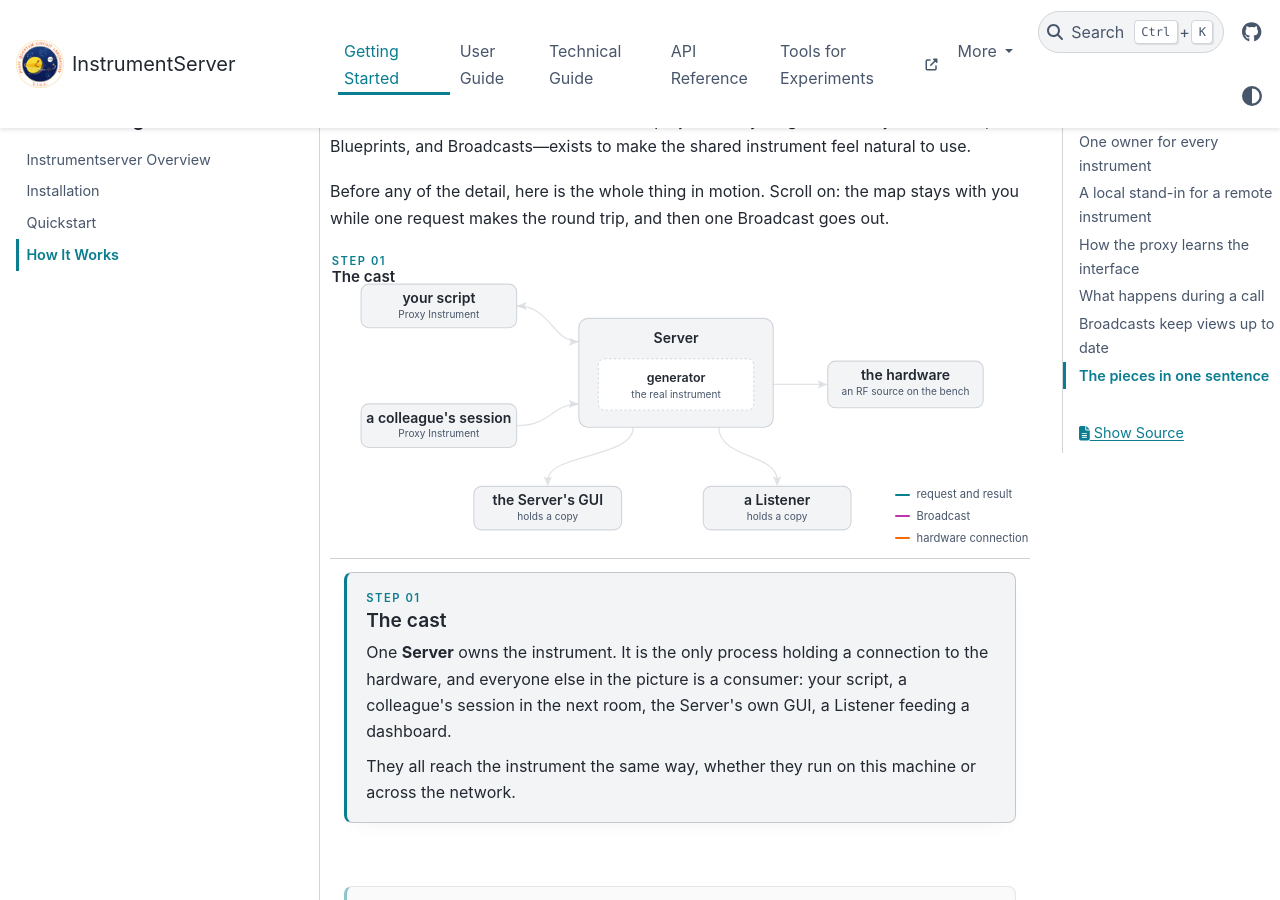
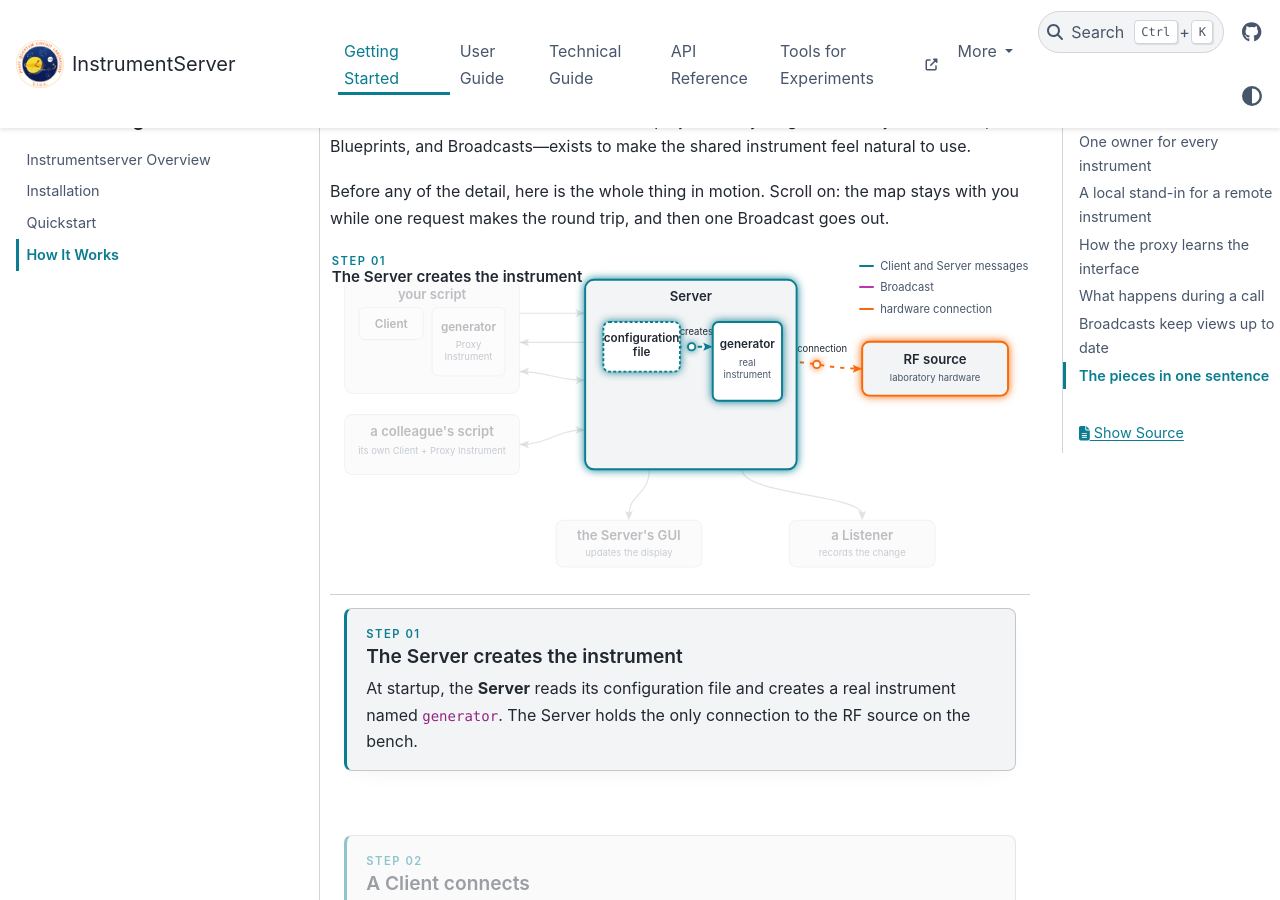
Before and after one commit to toolsforexperiments/instrumentserver, a Sphinx documentation site: the page built from docs/getting_started/how_it_works.md, in a window 1280 px wide and 900 px high, scrolled down 264 px. Built offline with Sphinx 7.4.7 and the PyData theme 0.15.4, drawn with Linux system fonts in a browser that asks for light colours; some of the changed text lies outside the part shown.

Commit message:
First pass at diagram

```diff
--- a/docs/_static/animations/request_flow.html
+++ b/docs/_static/animations/request_flow.html
@@ -12,8 +12,9 @@
   fully labelled) with JavaScript off; the script only lights nodes and moves
   comets as you scroll.
 
-  The six captions are "steps", never "stations": Station means the QCoDeS
-  Station on this site, and this page talks about that one.
+  The eight captions are "steps", never "stations". The conceptual map treats
+  the Server as the home of its instruments and leaves the internal QCoDeS
+  Station object for the Technical Guide.
 -->
 
 <div class="isflow" id="isflow">
@@ -21,57 +22,78 @@
   <div class="isflow-stage">
     <div class="isflow-hud">
       <span class="isflow-hud-no" id="isflow-hud-no">Step 01</span>
-      <span class="isflow-hud-title" id="isflow-hud-title">The cast</span>
+      <span class="isflow-hud-title" id="isflow-hud-title">The Server creates the instrument</span>
     </div>
 
-    <svg class="isflow-map" viewBox="0 0 900 360" role="img"
+    <svg class="isflow-map" viewBox="0 0 960 430" role="img"
          aria-labelledby="isflow-map-title isflow-map-desc">
-      <title id="isflow-map-title">One Server, its instrument, and four consumers</title>
-      <desc id="isflow-map-desc">A map of a running instrumentserver setup. In the
-        middle, the Server holds the real generator instrument and is the only thing
-        connected to the hardware. On the left, your script and a colleague's session
-        each hold a Proxy Instrument and send requests to the Server. Below, the
-        Server's GUI and a Listener receive Broadcasts from the Server.</desc>
+      <title id="isflow-map-title">How a configured instrument becomes a shared remote instrument</title>
+      <desc id="isflow-map-desc">The Server reads a configuration file, creates the
+        real generator instrument, and connects it to an RF source. Your script connects
+        through a Client and builds a Proxy Instrument from a Blueprint. Calls travel
+        through the Client to the Server, results return to the requesting Client, and
+        Broadcasts update the Server GUI and a Listener. A colleague's Client reaches
+        the same server-side instrument.</desc>
 
       <!-- ---------------- edges (drawn first, under the boxes) ---------------- -->
       <g class="isflow-edges">
+        <path id="isflow-edge-connect" class="isflow-edge kind-req"
+              d="M260,66 C300,66 310,66 350,66" />
+        <path class="isflow-arrow kind-req" data-arrow="connect-fwd"
+              d="M350,66 l-13,-5.5 l2.5,5.5 l-2.5,5.5 z" />
+        <text id="isflow-label-connect" class="isflow-edge-label" x="305" y="51"
+              text-anchor="middle">connects</text>
+
+        <path id="isflow-edge-blueprint" class="isflow-edge kind-req"
+              d="M350,106 C310,106 300,106 260,106" />
+        <path class="isflow-arrow kind-req" data-arrow="blueprint-back"
+              d="M260,106 l13,-5.5 l-2.5,5.5 l2.5,5.5 z" />
+        <text id="isflow-label-blueprint" class="isflow-edge-label" x="305" y="95"
+              text-anchor="middle">Blueprint</text>
+
         <path id="isflow-edge-req" class="isflow-edge kind-req"
-              d="M240,54 C285,54 285,100 320,100" />
+              d="M260,146 C300,146 310,158 350,158" />
         <path class="isflow-arrow kind-req" data-arrow="req-fwd"
-              d="M320,100 l-13,-5.5 l2.5,5.5 l-2.5,5.5 z" />
+              d="M350,158 l-13,-5.5 l2.5,5.5 l-2.5,5.5 z" />
         <path class="isflow-arrow kind-req" data-arrow="req-back"
-              d="M240,54 l13,-5.5 l-2.5,5.5 l2.5,5.5 z" />
-        <text id="isflow-label-req" class="isflow-edge-label" x="256" y="24"
-              text-anchor="start">request</text>
+              d="M260,146 l13,-5.5 l-2.5,5.5 l2.5,5.5 z" />
+        <text id="isflow-label-req" class="isflow-edge-label" x="303" y="176"
+              text-anchor="middle">request / result</text>
 
         <path id="isflow-edge-col" class="isflow-edge kind-req"
-              d="M240,208 C285,208 285,180 320,180" />
+              d="M260,246 C300,246 310,226 350,226" />
         <path class="isflow-arrow kind-req" data-arrow="col-fwd"
-              d="M320,180 l-13,-5.5 l2.5,5.5 l-2.5,5.5 z" />
-        <text id="isflow-label-col" class="isflow-edge-label" x="256" y="234"
-              text-anchor="start">requests</text>
+              d="M350,226 l-13,-5.5 l2.5,5.5 l-2.5,5.5 z" />
+        <path class="isflow-arrow kind-req" data-arrow="col-back"
+              d="M260,246 l13,-5.5 l-2.5,5.5 l2.5,5.5 z" />
+        <text id="isflow-label-col" class="isflow-edge-label" x="300" y="267"
+              text-anchor="middle">same Server</text>
 
-        <path id="isflow-edge-hw" class="isflow-edge kind-hw" d="M545,155 L632,155" />
+        <path id="isflow-edge-hw" class="isflow-edge kind-hw"
+              d="M620,132 C665,132 680,142 730,142" />
         <path class="isflow-arrow kind-hw" data-arrow="hw-fwd"
-              d="M640,155 l-13,-5.5 l2.5,5.5 l-2.5,5.5 z" />
-        <text id="isflow-label-hw" class="isflow-edge-label" x="740" y="112"
-              text-anchor="middle">the only connection</text>
+              d="M730,142 l-13,-5.5 l2.5,5.5 l-2.5,5.5 z" />
+        <text id="isflow-label-hw" class="isflow-edge-label" x="675" y="119"
+              text-anchor="middle">connection</text>
 
         <path id="isflow-edge-gui" class="isflow-edge kind-cast"
-              d="M390,210 C390,250 280,244 280,278" />
+              d="M438,280 C438,315 410,315 410,342" />
         <path class="isflow-arrow kind-cast" data-arrow="gui-fwd"
-              d="M280,286 l-5.5,-13 l5.5,2.5 l5.5,-2.5 z" />
-        <text id="isflow-label-gui" class="isflow-edge-label" x="306" y="250"
+              d="M410,350 l-5.5,-13 l5.5,2.5 l5.5,-2.5 z" />
+        <text id="isflow-label-gui" class="isflow-edge-label" x="402" y="321"
               text-anchor="end">Broadcast</text>
 
         <path id="isflow-edge-lst" class="isflow-edge kind-cast"
-              d="M500,210 C500,250 575,244 575,278" />
+              d="M565,280 C565,315 730,315 730,342" />
         <path class="isflow-arrow kind-cast" data-arrow="lst-fwd"
-              d="M575,286 l-5.5,-13 l5.5,2.5 l5.5,-2.5 z" />
-        <text id="isflow-label-lst" class="isflow-edge-label" x="566" y="250"
-              text-anchor="start">Broadcast</text>
+              d="M730,350 l-5.5,-13 l5.5,2.5 l5.5,-2.5 z" />
+        <text id="isflow-label-lst" class="isflow-edge-label" x="648" y="321"
+              text-anchor="middle">Broadcast</text>
 
+        <circle class="isflow-comet kind-req" data-comet="connect" r="5" />
+        <circle class="isflow-comet kind-req" data-comet="blueprint" r="5" />
         <circle class="isflow-comet kind-req" data-comet="req" r="5" />
+        <circle class="isflow-comet kind-req" data-comet="col" r="5" />
         <circle class="isflow-comet kind-hw" data-comet="hw" r="5" />
         <circle class="isflow-comet kind-cast" data-comet="gui" r="5" />
         <circle class="isflow-comet kind-cast" data-comet="lst" r="5" />
@@ -79,46 +101,79 @@
 
       <!-- ---------------- nodes ---------------- -->
       <g class="isflow-node kind-client" data-node="script">
-        <rect class="isflow-box" x="40" y="26" width="200" height="56" rx="10" />
-        <text class="isflow-t1" x="140" y="50" text-anchor="middle">your script</text>
-        <text class="isflow-t2" x="140" y="69" text-anchor="middle">Proxy Instrument</text>
+        <rect class="isflow-box isflow-shell" x="20" y="20" width="240" height="156" rx="12" />
+        <text class="isflow-t1" x="140" y="46" text-anchor="middle">your script</text>
+      </g>
+
+      <g class="isflow-node kind-client" data-node="client">
+        <rect class="isflow-box isflow-chip" x="40" y="58" width="88" height="44" rx="8" />
+        <text class="isflow-t1 small" x="84" y="86" text-anchor="middle">Client</text>
+      </g>
+
+      <g class="isflow-node kind-client" data-node="proxy">
+        <rect class="isflow-box isflow-chip" x="140" y="58" width="100" height="94" rx="8" />
+        <text class="isflow-t1 small" x="190" y="91" text-anchor="middle">generator</text>
+        <text class="isflow-t2" x="190" y="113" text-anchor="middle">Proxy</text>
+        <text class="isflow-t2" x="190" y="130" text-anchor="middle">Instrument</text>
       </g>
 
       <g class="isflow-node kind-client" data-node="colleague">
-        <rect class="isflow-box" x="40" y="180" width="200" height="56" rx="10" />
-        <text class="isflow-t1" x="140" y="204" text-anchor="middle">a colleague's session</text>
-        <text class="isflow-t2" x="140" y="223" text-anchor="middle">Proxy Instrument</text>
+        <rect class="isflow-box" x="20" y="205" width="240" height="82" rx="10" />
+        <text class="isflow-t1" x="140" y="235" text-anchor="middle">a colleague's script</text>
+        <text class="isflow-t2" x="140" y="259" text-anchor="middle">its own Client + Proxy Instrument</text>
       </g>
 
       <g class="isflow-node kind-server" data-node="server">
-        <rect class="isflow-box" x="320" y="70" width="250" height="140" rx="12" />
-        <text class="isflow-t1" x="445" y="102" text-anchor="middle">Server</text>
-        <rect class="isflow-chip" x="345" y="122" width="200" height="66" rx="8" />
-        <text class="isflow-t1 small" x="445" y="152" text-anchor="middle">generator</text>
-        <text class="isflow-t2" x="445" y="172" text-anchor="middle">the real instrument</text>
+        <rect class="isflow-box isflow-shell" x="350" y="20" width="290" height="260" rx="12" />
+        <text class="isflow-t1" x="495" y="49" text-anchor="middle">Server</text>
+      </g>
+
+      <!-- This edge belongs inside the Server, so it sits above the Server's
+           background but below the two boxes it connects. -->
+      <g class="isflow-edges">
+        <path id="isflow-edge-create" class="isflow-edge kind-req"
+              d="M480,112 L517,112" />
+        <path class="isflow-arrow kind-req" data-arrow="create-fwd"
+              d="M525,112 l-13,-5.5 l2.5,5.5 l-2.5,5.5 z" />
+        <text id="isflow-label-create" class="isflow-edge-label" x="502.5" y="96"
+              text-anchor="middle">creates</text>
+        <circle class="isflow-comet kind-req" data-comet="create" r="5" />
+      </g>
+
+      <g class="isflow-node kind-config" data-node="config">
+        <rect class="isflow-box isflow-chip" x="375" y="78" width="105" height="68" rx="8" />
+        <text class="isflow-t1 small" x="427.5" y="105" text-anchor="middle">configuration</text>
+        <text class="isflow-t1 small" x="427.5" y="125" text-anchor="middle">file</text>
+      </g>
+
+      <g class="isflow-node kind-server" data-node="instrument">
+        <rect class="isflow-box isflow-chip" x="525" y="78" width="95" height="108" rx="8" />
+        <text class="isflow-t1 small" x="572.5" y="113" text-anchor="middle">generator</text>
+        <text class="isflow-t2" x="572.5" y="138" text-anchor="middle">real</text>
+        <text class="isflow-t2" x="572.5" y="155" text-anchor="middle">instrument</text>
       </g>
 
       <g class="isflow-node kind-hw" data-node="hardware">
-        <rect class="isflow-box" x="640" y="125" width="200" height="60" rx="10" />
-        <text class="isflow-t1" x="740" y="149" text-anchor="middle">the hardware</text>
-        <text class="isflow-t2" x="740" y="168" text-anchor="middle">an RF source on the bench</text>
+        <rect class="isflow-box" x="730" y="105" width="200" height="74" rx="10" />
+        <text class="isflow-t1" x="830" y="135" text-anchor="middle">RF source</text>
+        <text class="isflow-t2" x="830" y="159" text-anchor="middle">laboratory hardware</text>
       </g>
 
       <g class="isflow-node kind-watcher" data-node="gui">
-        <rect class="isflow-box" x="185" y="286" width="190" height="56" rx="10" />
-        <text class="isflow-t1" x="280" y="310" text-anchor="middle">the Server's GUI</text>
-        <text class="isflow-t2" x="280" y="329" text-anchor="middle">holds a copy</text>
+        <rect class="isflow-box" x="310" y="350" width="200" height="64" rx="10" />
+        <text class="isflow-t1" x="410" y="377" text-anchor="middle">the Server's GUI</text>
+        <text class="isflow-t2" x="410" y="399" text-anchor="middle">updates the display</text>
       </g>
 
       <g class="isflow-node kind-watcher" data-node="listener">
-        <rect class="isflow-box" x="480" y="286" width="190" height="56" rx="10" />
-        <text class="isflow-t1" x="575" y="310" text-anchor="middle">a Listener</text>
-        <text class="isflow-t2" x="575" y="329" text-anchor="middle">holds a copy</text>
+        <rect class="isflow-box" x="630" y="350" width="200" height="64" rx="10" />
+        <text class="isflow-t1" x="730" y="377" text-anchor="middle">a Listener</text>
+        <text class="isflow-t2" x="730" y="399" text-anchor="middle">records the change</text>
       </g>
     </svg>
 
     <div class="isflow-key" aria-hidden="true">
-      <span class="isflow-key-row"><i class="sw kind-req"></i>request and result</span>
+      <span class="isflow-key-row"><i class="sw kind-req"></i>Client and Server messages</span>
       <span class="isflow-key-row"><i class="sw kind-cast"></i>Broadcast</span>
       <span class="isflow-key-row"><i class="sw kind-hw"></i>hardware connection</span>
     </div>
@@ -128,65 +183,77 @@
     <li class="isflow-step" data-step="0">
       <div class="isflow-card">
         <p class="isflow-num">Step 01</p>
-        <h3>The cast</h3>
-        <p>One <strong>Server</strong> owns the instrument. It is the only process
-          holding a connection to the hardware, and everyone else in the picture is a
-          consumer: your script, a colleague's session in the next room, the Server's
-          own GUI, a Listener feeding a dashboard.</p>
-        <p>They all reach the instrument the same way, whether they run on this machine
-          or across the network.</p>
+        <h3>The Server creates the instrument</h3>
+        <p>At startup, the <strong>Server</strong> reads its configuration file and
+          creates a real instrument named <code>generator</code>. The Server holds the
+          only connection to the RF source on the bench.</p>
       </div>
     </li>
 
     <li class="isflow-step" data-step="1">
       <div class="isflow-card">
         <p class="isflow-num">Step 02</p>
-        <h3>You make a request</h3>
-        <p>You call <code>generator.frequency(5e9)</code>. Your <code>generator</code>
-          is a <strong>Proxy Instrument</strong>, so nothing is set locally. The call is
-          packed into a request and sent to the Server.</p>
+        <h3>A Client connects</h3>
+        <p>Your script creates a <strong>Client</strong> and connects it to the Server.
+          Another Client can connect from a colleague's process on the same computer or
+          across the network.</p>
       </div>
     </li>
 
     <li class="isflow-step" data-step="2">
       <div class="isflow-card">
         <p class="isflow-num">Step 03</p>
-        <h3>The Server does the work</h3>
-        <p>The Server finds the real instrument, takes that instrument's lock, and runs
-          the set on the driver that owns the hardware connection.</p>
-        <p>While it holds the lock, nobody else's call to that instrument can interleave
-          with yours.</p>
+        <h3>The Client builds a Proxy</h3>
+        <p>You ask for <code>generator</code>. The Server sends back a
+          <strong>Blueprint</strong> describing its interface, and the Client uses that
+          description to build a local <strong>Proxy Instrument</strong>.</p>
       </div>
     </li>
 
     <li class="isflow-step" data-step="3">
       <div class="isflow-card">
         <p class="isflow-num">Step 04</p>
-        <h3>The answer comes back</h3>
-        <p>The result travels back to the client that asked, and only to that client.</p>
-        <p>Every get you make is this same round trip. That is why a Proxy is never
-          stale: it has no stored value to hand you, so it always goes and asks.</p>
+        <h3>You call the Proxy</h3>
+        <p>You call <code>generator.frequency(5e9)</code>. The Proxy passes the call to
+          the Client, which sends a request to the Server. Nothing is set locally.</p>
       </div>
     </li>
 
     <li class="isflow-step" data-step="4">
       <div class="isflow-card">
         <p class="isflow-num">Step 05</p>
-        <h3>The Server announces it</h3>
-        <p>The Server also announces the change to nobody in particular. That
-          announcement is a <strong>Broadcast</strong>: published once, delivered to
-          every subscriber.</p>
+        <h3>The Server runs the call</h3>
+        <p>The Server runs the set on the real <code>generator</code>, which communicates
+          with the RF source through the Server's hardware connection.</p>
       </div>
     </li>
 
     <li class="isflow-step" data-step="5">
       <div class="isflow-card">
         <p class="isflow-num">Step 06</p>
-        <h3>The watchers update</h3>
-        <p>The GUI redraws and the Listener records. They need the Broadcast because
-          they hold a copy of the value, and a copy can go stale.</p>
-        <p>Your colleague's session does not need it. It holds a Proxy, so the next time
-          it asks it gets the new value anyway.</p>
+        <h3>The Server returns the result</h3>
+        <p>The Server sends the result back to the Client that made the request, and
+          only to that Client. The Proxy call completes.</p>
+      </div>
+    </li>
+
+    <li class="isflow-step" data-step="6">
+      <div class="isflow-card">
+        <p class="isflow-num">Step 07</p>
+        <h3>The Server publishes a Broadcast</h3>
+        <p>The Server separately publishes the parameter change as a
+          <strong>Broadcast</strong>. It publishes the message once, and every subscriber
+          that is listening can receive it.</p>
+      </div>
+    </li>
+
+    <li class="isflow-step" data-step="7">
+      <div class="isflow-card">
+        <p class="isflow-num">Step 08</p>
+        <h3>Subscribers react</h3>
+        <p>The Server's GUI updates its display, and the <strong>Listener</strong> records
+          the change. A colleague's plain Proxy does not receive the Broadcast, but its
+          next read asks the same Server and gets the updated value.</p>
       </div>
     </li>
   </ol>
@@ -216,8 +283,8 @@
   --isf-panel: var(--pst-color-background);
   --isf-box: var(--pst-color-surface);
 
-  /* the map is 900x360, so this height also sets how wide it draws */
-  --isf-stage-h: clamp(200px, 34vh, 330px);
+  /* the map is 960x430, so this height also sets how wide it draws */
+  --isf-stage-h: clamp(240px, 38vh, 370px);
 
   position: relative;
   margin: 1.4rem 0 0.5rem;
@@ -266,7 +333,7 @@
 .isflow-key {
   position: absolute;
   right: 0.1rem;
-  bottom: 0.7rem;
+  top: 0.2rem;
   display: flex;
   flex-direction: column;
   gap: 0.2rem;
@@ -296,7 +363,9 @@
   fill: var(--isf-panel);
   stroke: var(--isf-line);
   stroke-width: 1.2;
-  stroke-dasharray: 3 3;
+}
+.isflow-node.kind-config .isflow-chip {
+  stroke-dasharray: 4 3;
 }
 .isflow-node .isflow-t1 {
   fill: var(--isf-ink);
@@ -314,7 +383,8 @@
 
 .isflow-node.is-lit .isflow-box { stroke-width: 2.6; }
 .isflow-node.kind-client.is-lit .isflow-box,
-.isflow-node.kind-server.is-lit .isflow-box {
+.isflow-node.kind-server.is-lit .isflow-box,
+.isflow-node.kind-config.is-lit .isflow-box {
   stroke: var(--isf-req);
   filter: drop-shadow(0 0 6px var(--isf-req));
 }
@@ -326,7 +396,7 @@
   stroke: var(--isf-cast);
   filter: drop-shadow(0 0 6px var(--isf-cast));
 }
-/* deliberately-not-involved state (the colleague at the last step) */
+/* deliberately-not-involved state */
 .isflow-node.is-note { opacity: 0.65; }
 .isflow-node.is-note .isflow-box { stroke-dasharray: 5 4; }
 
@@ -446,7 +516,7 @@
 /* ------------------------------ small screens ---------------------------- */
 
 @media (max-width: 720px) {
-  .isflow { --isf-stage-h: clamp(160px, 28vh, 260px); }
+  .isflow { --isf-stage-h: clamp(190px, 32vh, 290px); }
   .isflow-step { min-height: 46vh; }
   .isflow-key { display: none; }
   .isflow-card { padding: 0.9rem 1rem; }
@@ -491,38 +561,72 @@
      ----------------------------------------------------------------------- */
   var STEPS = [
     {
-      no: "Step 01", title: "The cast",
-      lit: [], keep: [], note: [], edges: []
+      no: "Step 01", title: "The Server creates the instrument",
+      lit: ["server", "config", "instrument", "hardware"],
+      keep: [], note: [],
+      edges: [
+        { id: "create", dir: 1, label: "creates", arrows: ["create-fwd"] },
+        { id: "hw", dir: 1, label: "connection", arrows: ["hw-fwd"] }
+      ]
     },
     {
-      no: "Step 02", title: "You make a request",
-      lit: ["script", "server"], keep: [], note: [],
-      edges: [{ id: "req", dir: 1, label: "request", arrows: ["req-fwd"] }]
+      no: "Step 02", title: "A Client connects",
+      lit: ["script", "client", "server", "colleague"],
+      keep: ["instrument", "hardware"], note: [],
+      edges: [
+        { id: "connect", dir: 1, label: "connects", arrows: ["connect-fwd"] }
+      ]
     },
     {
-      no: "Step 03", title: "The Server does the work",
-      lit: ["server", "hardware"], keep: [], note: [],
-      edges: [{ id: "hw", dir: 1, label: "the only connection", arrows: ["hw-fwd"] }]
+      no: "Step 03", title: "The Client builds a Proxy",
+      lit: ["client", "proxy", "server", "instrument"],
+      keep: ["script", "hardware", "colleague"], note: [],
+      edges: [
+        { id: "blueprint", dir: -1, label: "Blueprint", arrows: ["blueprint-back"] }
+      ]
     },
     {
-      no: "Step 04", title: "The answer comes back",
-      lit: ["server", "script"], keep: [], note: ["colleague"],
-      edges: [{ id: "req", dir: -1, label: "result", arrows: ["req-back"] }]
+      no: "Step 04", title: "You call the Proxy",
+      lit: ["client", "proxy", "server"],
+      keep: ["script", "instrument", "hardware"], note: [],
+      edges: [
+        { id: "req", dir: 1, label: "frequency(5e9)", arrows: ["req-fwd"] }
+      ]
     },
     {
-      no: "Step 05", title: "The Server announces it",
-      lit: ["server"], keep: [], note: [],
+      no: "Step 05", title: "The Server runs the call",
+      lit: ["server", "instrument", "hardware"],
+      keep: ["script", "client", "proxy"], note: [],
+      edges: [
+        { id: "hw", dir: 1, label: "set frequency", arrows: ["hw-fwd"] }
+      ]
+    },
+    {
+      no: "Step 06", title: "The Server returns the result",
+      lit: ["server", "client", "proxy"],
+      keep: ["script", "instrument", "hardware"], note: ["colleague"],
+      edges: [
+        { id: "req", dir: -1, label: "result", arrows: ["req-back"] }
+      ]
+    },
+    {
+      no: "Step 07", title: "The Server publishes a Broadcast",
+      lit: ["server"], keep: ["instrument", "gui", "listener"], note: [],
       edges: [
         { id: "gui", dir: 1, label: "Broadcast", arrows: ["gui-fwd"] },
         { id: "lst", dir: 1, label: "Broadcast", arrows: ["lst-fwd"] }
       ]
     },
     {
-      no: "Step 06", title: "The watchers update",
-      lit: ["gui", "listener"], keep: ["server"], note: ["colleague"],
+      no: "Step 08", title: "Subscribers react",
+      lit: ["gui", "listener"],
+      keep: ["server", "instrument", "script", "client", "proxy", "colleague"],
+      note: [],
       edges: [
-        { id: "gui", dir: 1, label: "Broadcast", arrows: ["gui-fwd"] },
-        { id: "lst", dir: 1, label: "Broadcast", arrows: ["lst-fwd"] }
+        { id: "gui", dir: 1, label: "updates", arrows: ["gui-fwd"], animate: false },
+        { id: "lst", dir: 1, label: "records", arrows: ["lst-fwd"], animate: false },
+        { id: "col", dir: 1, label: "same value",
+          arrows: ["col-fwd", "col-back"], animate: false }
       ]
     }
   ];
```
Also changed, not shown: other parts of docs/_static/animations/request_flow.html (+5 -5 lines).
